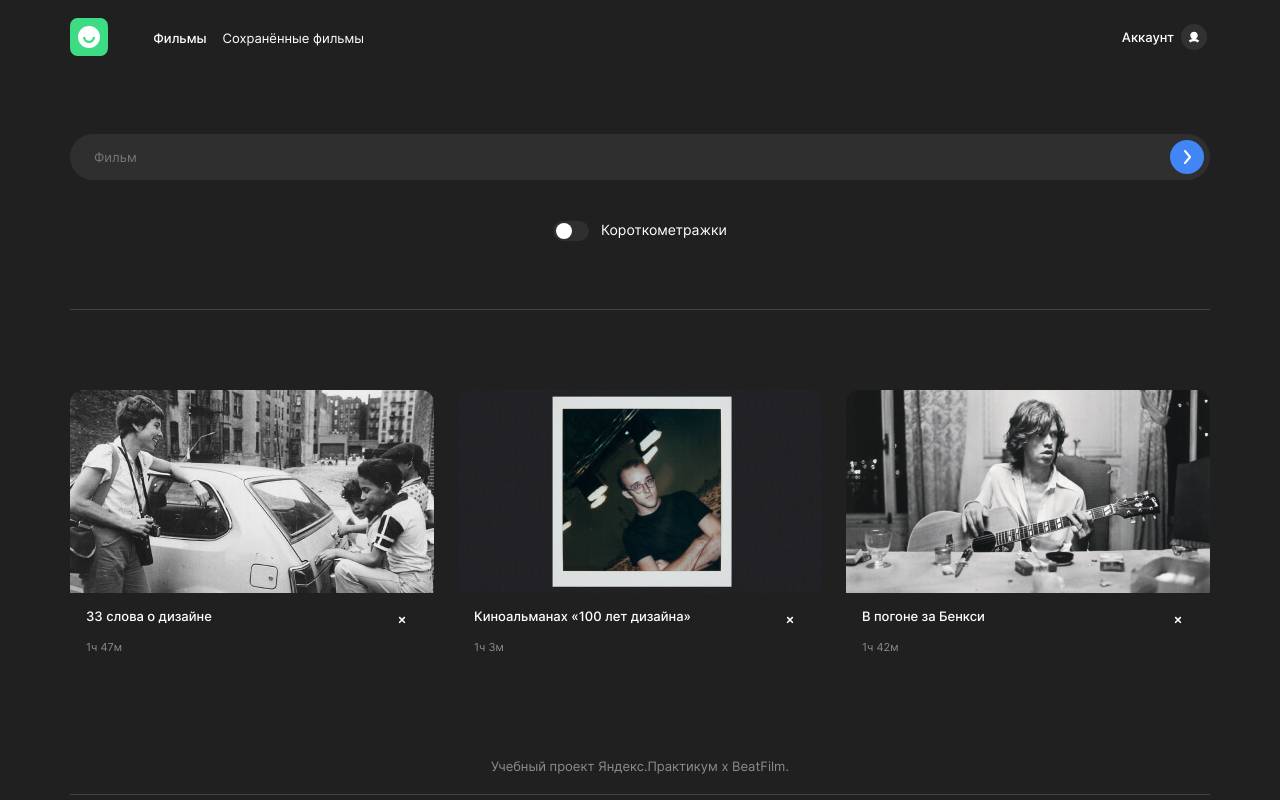
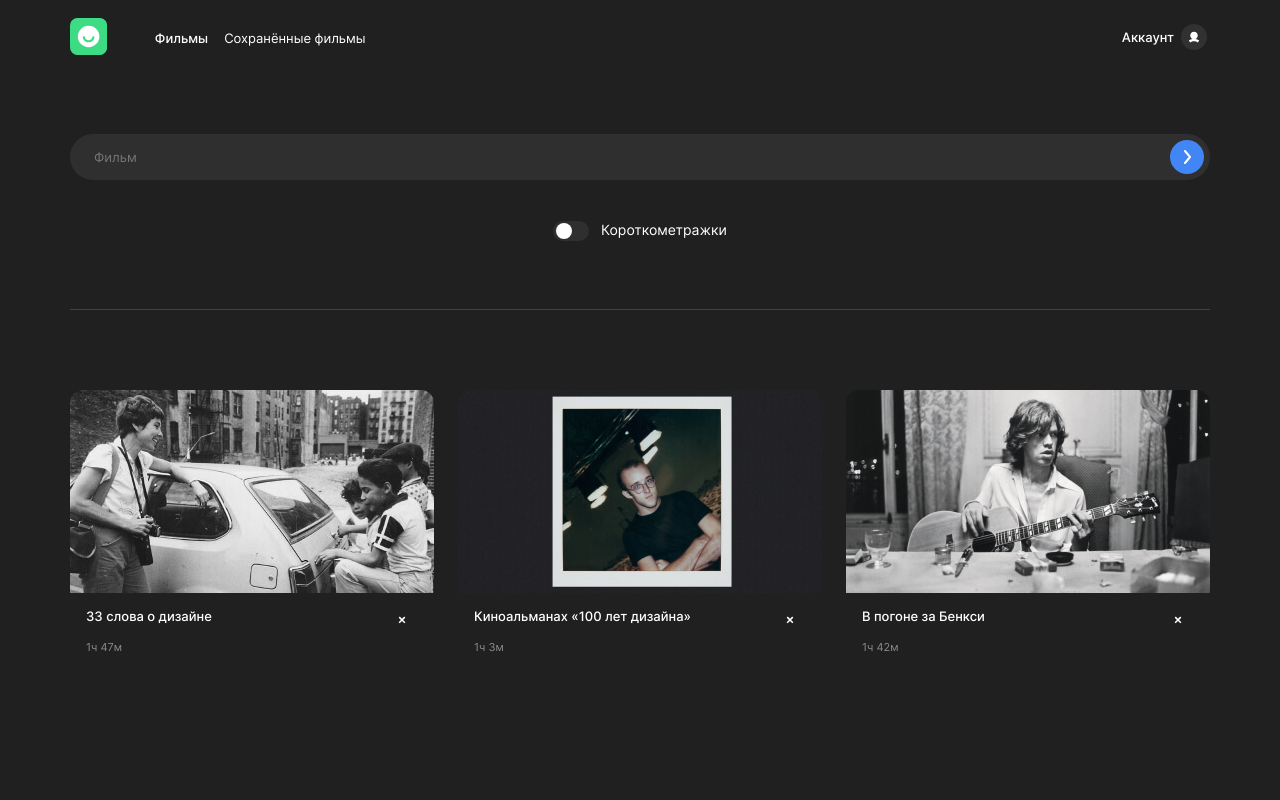
Before and after one commit to Sibisov-Artem/movies-explorer-frontend, a React (Create React App) app: page /saved-movies in a window 1280 px wide. Shown: the top 800 px of the page. Built offline with nearby package versions, Linux system fonts and the light colour scheme.

Commit message:
fix: внести некоторые корректировки в стили css

```diff
--- a/src/blocks/logo.css
+++ b/src/blocks/logo.css
@@ -4,5 +4,4 @@
   background-size: contain;
   width: 38px;
   height: 38px;
-  padding-right: 48px;
 }
--- a/src/components/MoviesCardList/MoviesCardList.css
+++ b/src/components/MoviesCardList/MoviesCardList.css
@@ -1,6 +1,6 @@
 .movies-cards {
   padding-top: 70px;
-  padding-bottom: 10px;
+  padding-bottom: 247px;
 }
 
 .movies-cards__grid {
--- a/src/components/Navigation/Navigation.css
+++ b/src/components/Navigation/Navigation.css
@@ -15,7 +15,7 @@
 .navigation__list_other {
   display: flex;
   align-items: center;
-  margin: 0;
+  margin: 0 0 0 48px;
   padding: 0;
   list-style: none;
   gap: 16px;
--- a/src/components/Techs/Techs.css
+++ b/src/components/Techs/Techs.css
@@ -1,6 +1,6 @@
 .techs {
-  padding-top: 105px;
-  padding-bottom: 100px;
+  padding-top: 103px;
+  padding-bottom: 102px;
   background-color: #272727;
 }
 
```
